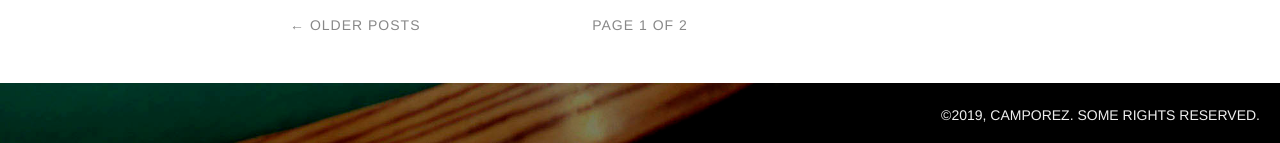
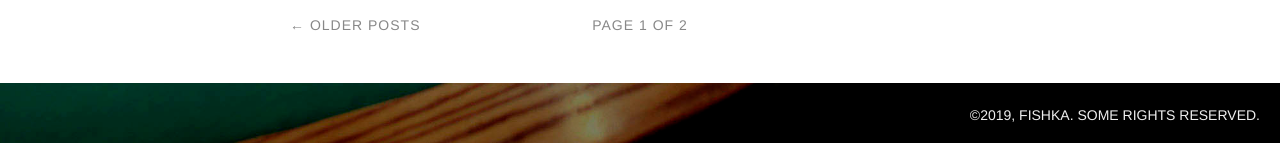
Before and after one commit to keepcalminblog/keepcalminblog.github.io, a Jekyll site: the page built from index.html, in a window 1280 px wide and 900 px high, scrolled down 3262 px. Shown: the part 757-900 px from the top of the window. Built offline with Jekyll 4.4.1, drawn with Linux system fonts in a browser that asks for light colours; Markdown is read by kramdown in place of the engine named in the settings; the list of posts is cut into pages by our own code.

Commit message:
Update _config.yml

```diff
--- a/_config.yml
+++ b/_config.yml
@@ -6,13 +6,13 @@
 permalink:  http://keepcalminblog.github.io
 
 # Setup
-title:    Thinny
+title:    Онлайн казино - советы
 tagline:  'blog'
-description:  'My personal blog.'
+description:  'Все советы о том как игарть в покер или онлайн казино'
 url:    http://keepcalminblog.github.io
 
 author:
-  name:   'Ian Camporez Brunelli'
+  name:   'Fishka'
   url:    https://google.com
 
 paginate: 10
@@ -26,7 +26,7 @@
     url:  /
 
 copyright:
-  author: Camporez
+  author: Fishka
   url:    http://keepcalminblog.github.io
   type_title: Some rights reserved
   type_url: http://keepcalminblog.github.io
```
